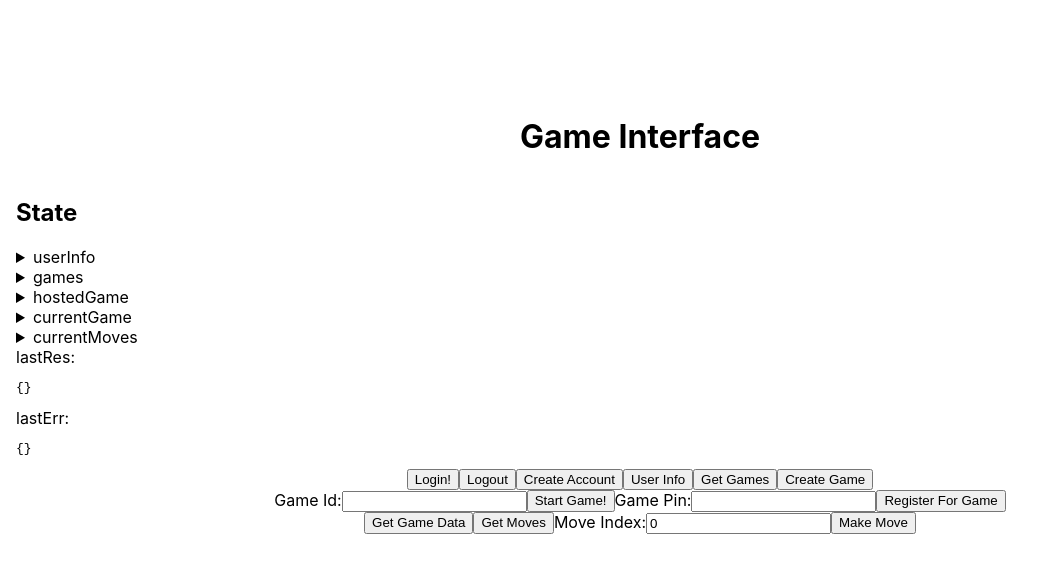
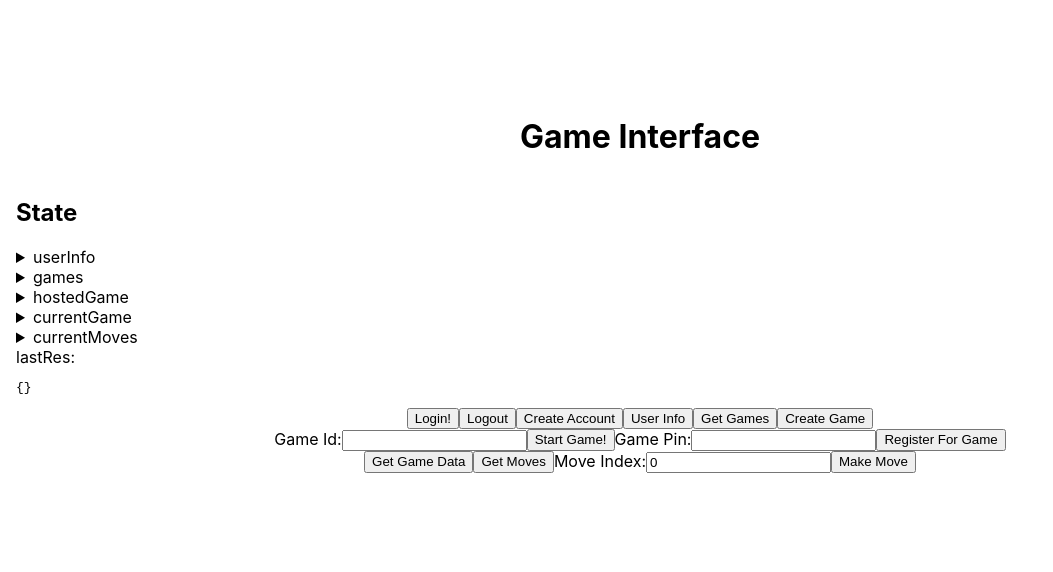
Before and after one commit to jwango/oidc-app, a Next.js app in the folder oidc-client/: page / in a window 1280 px wide. Shown: the top 572 px of the page, without its empty margins (0-1053 px from the left). Built offline with nearby package versions, Linux system fonts and the light colour scheme.

Commit message:
split up state, refresh game state on move made

```diff
--- a/oidc-client/pages/index.js
+++ b/oidc-client/pages/index.js
@@ -21,14 +21,13 @@ export default function Home({ gatewayUrl }) {
     hostedGame: '',
     gamePinInput: '',
     gameIdInput: '',
-    currentGame: {},
-    currentMoves: [],
     moveIndex: 0,
-    lastRes: {},
-    lastErr: {}
   };
 
   const [state, setState] = useState(initialState);
+  const [currentGame, setCurrentGame] = useState({});
+  const [currentMoves, setCurrentMoves] = useState([]);
+  const [lastRes, setLastRes] = useState({});
 
   function login() {
     const userState = encodeURIComponent(window.location.href);
@@ -40,86 +39,104 @@ export default function Home({ gatewayUrl }) {
   function logout() {
     fetch(`${gatewayUrl}/logout`, { credentials: 'include' })
       .then(res => handleFetchResponse(res, false))
-      .then(() => setState({ ...initialState, lastRes: "Logged out" }))
-      .catch(err => setState({ ...state, lastErr: err }));
+      .then(() => {
+        setState({ ...initialState });
+        setLastRes("Logged out");
+      })
+      .catch(err => setLastRes(err));
   }
 
   function getUserInfo() {
     fetch(`${gatewayUrl}/api/users/myself`, { credentials: 'include' })
       .then(handleFetchResponse)
-      .then(body => setState({ ...state, userInfo: body, lastRes: body }))
-      .catch(err => setState({ ...state, lastErr: err }));
+      .then(body => {
+        setState({ ...state, userInfo: body });
+        setLastRes(body);
+      })
+      .catch(err => setLastRes(err));
   }
 
   function getGames() {
     fetch(`${gatewayUrl}/api/users/myself/games`, { credentials: 'include' })
     .then(handleFetchResponse)
-    .then(body => setState({ ...state, games: body, lastRes: body }))
-    .catch(err => setState({ ...state, lastErr: err }));
+    .then(body => {
+      setState({ ...state, games: body });
+      setLastRes(body);
+    })
+    .catch(err => setLastRes(err));
   }
 
   function createGame() {
     fetch(`${gatewayUrl}/api/users/myself/games`, { method: 'POST', credentials: 'include' })
     .then(handleFetchResponse)
-    .then(body => setState({ ...state, hostedGame: body, lastRes: body }))
-    .catch(err => setState({ ...state, lastErr: err }));
-  }
-
-  function refreshGame(gameId) {
-    fetch(`${gatewayUrl}/api/users/myself/games/${gameId}/state`, { credentials: 'include' })
-    .then(handleFetchResponse)
-    .then(body => setState({ ...state, hostedGame: body, lastRes: body }))
-    .catch(err => setState({ ...state, lastErr: err }));
+    .then(body => {
+      setState({ ...state, hostedGame: body });
+      setLastRes(body);
+    })
+    .catch(err => setLastRes(err));
   }
 
   function startGame(gameId) {
     fetch(`${gatewayUrl}/api/users/myself/games/${gameId}/state`, { method: 'PUT', credentials: 'include', body: '{ "state": "RUNNING" }' })
     .then(handleFetchResponse)
-    .then(body => setState({ ...state, hostedGame: body, lastRes: body }))
-    .catch(err => setState({ ...state, lastErr: err }));
+    .then(body => {
+      setState({ ...state, hostedGame: body });
+      setLastRes(body);
+    })
+    .catch(err => setLastRes(err));
   }
 
   function createUser() {
     fetch(`${gatewayUrl}/api/users`, { method: 'POST', credentials: 'include' })
     .then(handleFetchResponse)
-    .then(body => setState({ ...state, lastRes: body }))
-    .catch(err => setState({ ...state, lastErr: err }));
+    .then(body => setLastRes(body))
+    .catch(err => setLastRes(err));
   }
 
   function registerFor(gamePin) {
     fetch(`${gatewayUrl}/api/lobby/${gamePin}/registration`, { method: 'POST', credentials: 'include', body: '' })
     .then(handleFetchResponse)
-    .then(body => setState({ ...state, lastRes: body }))
-    .catch(err => setState({ ...state, lastErr: err }));
+    .then(body => setLastRes(body))
+    .catch(err => setLastRes(err));
   }
 
   function getGameData(gameId) {
     fetch(`${gatewayUrl}/api/users/myself/games/${gameId}/data`, { credentials: 'include' })
     .then(handleFetchResponse)
-    .then(body => setState({ ...state, currentGame: body, lastRes: body }))
-    .catch(err => setState({ ...state, lastErr: err }));
+    .then(body => {
+      setCurrentGame(body);
+      setLastRes(body);
+    })
+    .catch(err => setLastRes(err));
   }
 
   function getMoves(gameId) {
     fetch(`${gatewayUrl}/api/users/myself/games/${gameId}/moves`, { credentials: 'include' })
     .then(handleFetchResponse)
-    .then(body => setState({ ...state, currentMoves: body, lastRes: body }))
-    .catch(err => setState({ ...state, lastErr: err }));
+    .then(body => {
+      setCurrentMoves(body);
+      setLastRes(body);
+    })
+    .catch(err => setLastRes(err));
   }
 
   function makeMove(gameId, moveIndex) {
-    fetch(`${gatewayUrl}/api/users/myself/games/${gameId}/moves`, { method: 'POST', credentials: 'include', body: JSON.stringify(state.currentMoves[moveIndex]) })
-    .then(handleFetchResponse)
-    .then(body => setState({ ...state, lastRes: {} }))
-    .catch(err => setState({ ...state, lastErr: err }));
+    fetch(`${gatewayUrl}/api/users/myself/games/${gameId}/moves`, { method: 'POST', credentials: 'include', body: JSON.stringify(currentMoves[moveIndex]) })
+    .then(res => handleFetchResponse(res, false))
+    .then(body => {
+      getGameData(gameId);
+      getMoves(gameId);
+      setLastRes("Move accepted.")
+    })
+    .catch(err => setLastRes(err));
   }
 
   function handleGameInput({ gameId = state.gameIdInput, pin = state.gamePinInput }) {
-    setState({ ...state, gameIdInput: gameId, gamePinInput: pin });
+    setState({ ...state, gameIdInput: gameId || "", gamePinInput: pin || "" });
   }
 
   function handleMoveInput(input) {
-    const moveIndex = Math.min(Math.max(0, input), state.currentMoves.length - 1);
+    const moveIndex = Math.min(Math.max(0, input), currentMoves.length - 1);
     setState({ ...state, moveIndex })
   }
 
@@ -164,13 +181,12 @@ export default function Home({ gatewayUrl }) {
         <h1>{gameEnabled ? "Game Interface" : "User Interface" }</h1>
         <section className={styles["state-container"]}>
           <h2>State</h2>
-          {renderStateDetails(state, "userInfo")}
-          {condRender(renderStateDetails(state, "games", renderGames), gameEnabled)}
-          {condRender(renderStateDetails(state, "hostedGame"), gameEnabled)}
-          {condRender(renderStateDetails(state, "currentGame"), gameEnabled)}
-          {condRender(renderStateDetails(state, "currentMoves", renderMoves), gameEnabled)}
-          {renderState(state, "lastRes")}
-          {renderState(state, "lastErr")}
+          {renderStateDetails(state.userInfo, "userInfo")}
+          {condRender(renderStateDetails(state.games, "games", renderGames), gameEnabled)}
+          {condRender(renderStateDetails(state.hostedGame, "hostedGame"), gameEnabled)}
+          {condRender(renderStateDetails(currentGame, "currentGame"), gameEnabled)}
+          {condRender(renderStateDetails(currentMoves, "currentMoves", renderMoves), gameEnabled)}
+          {renderState(lastRes, "lastRes")}
         </section>
         <section className={styles["controls-container"]}>
           <button onClick={login}>Login!</button>
@@ -219,17 +235,17 @@ function condRender(component, condition) {
   }
 }
 
-function renderStateDetails(state, prop, renderFn = renderJson) {
+function renderStateDetails(value, label, renderFn = renderJson) {
   return (
     <details>
-      <summary>{prop}</summary>
-      <section className={styles["state-details"]}>{renderFn(state[prop])}</section>
+      <summary>{label}</summary>
+      <section className={styles["state-details"]}>{renderFn(value)}</section>
     </details>
   )
 }
 
-function renderState(state, prop) {
-  return <label>{prop}: {renderJson(state[prop], false)}</label>
+function renderState(value, label) {
+  return <label>{label}: {renderJson(value, false)}</label>
 }
 
 function renderJson(data, formatted = true) {
```
